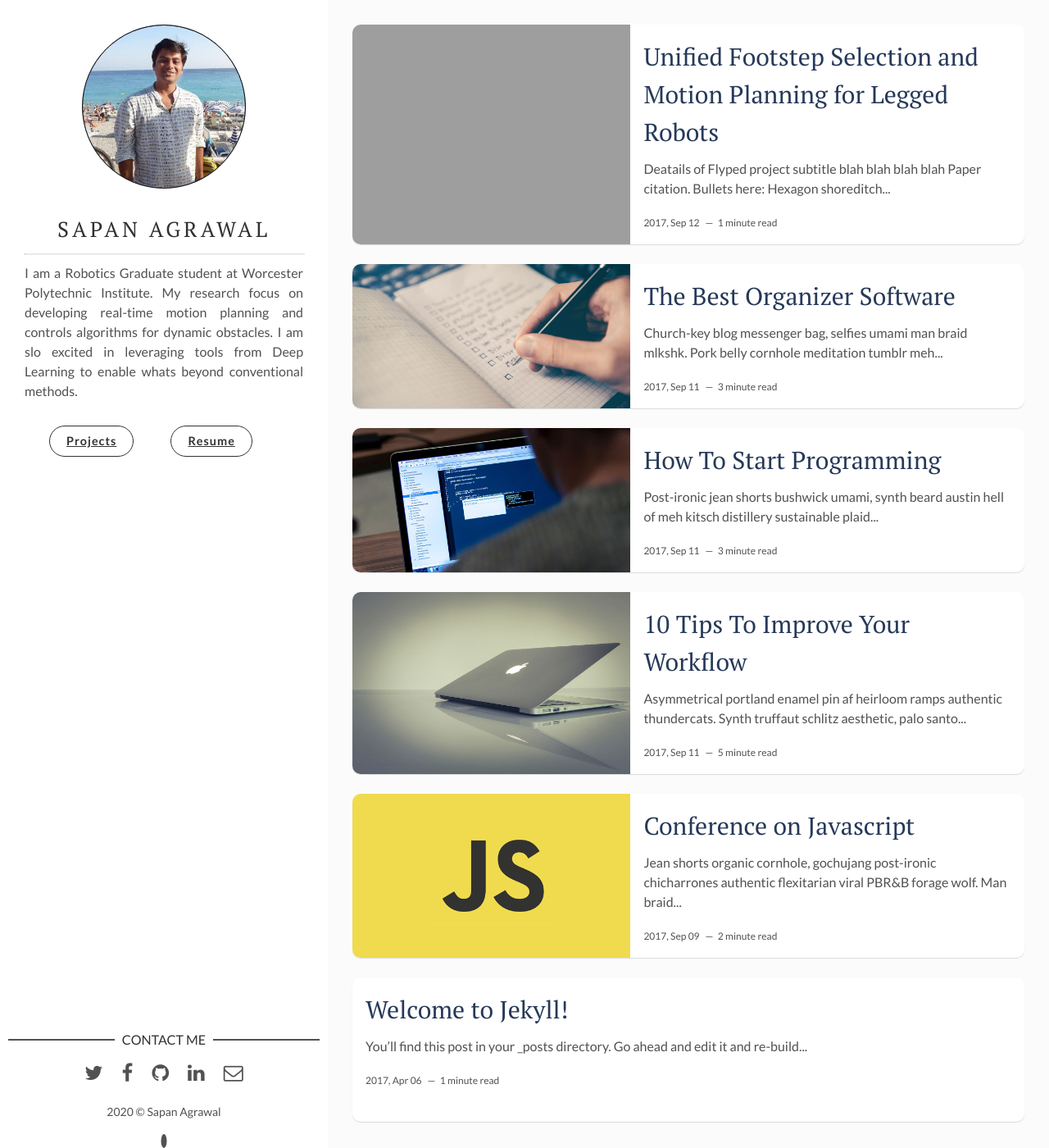
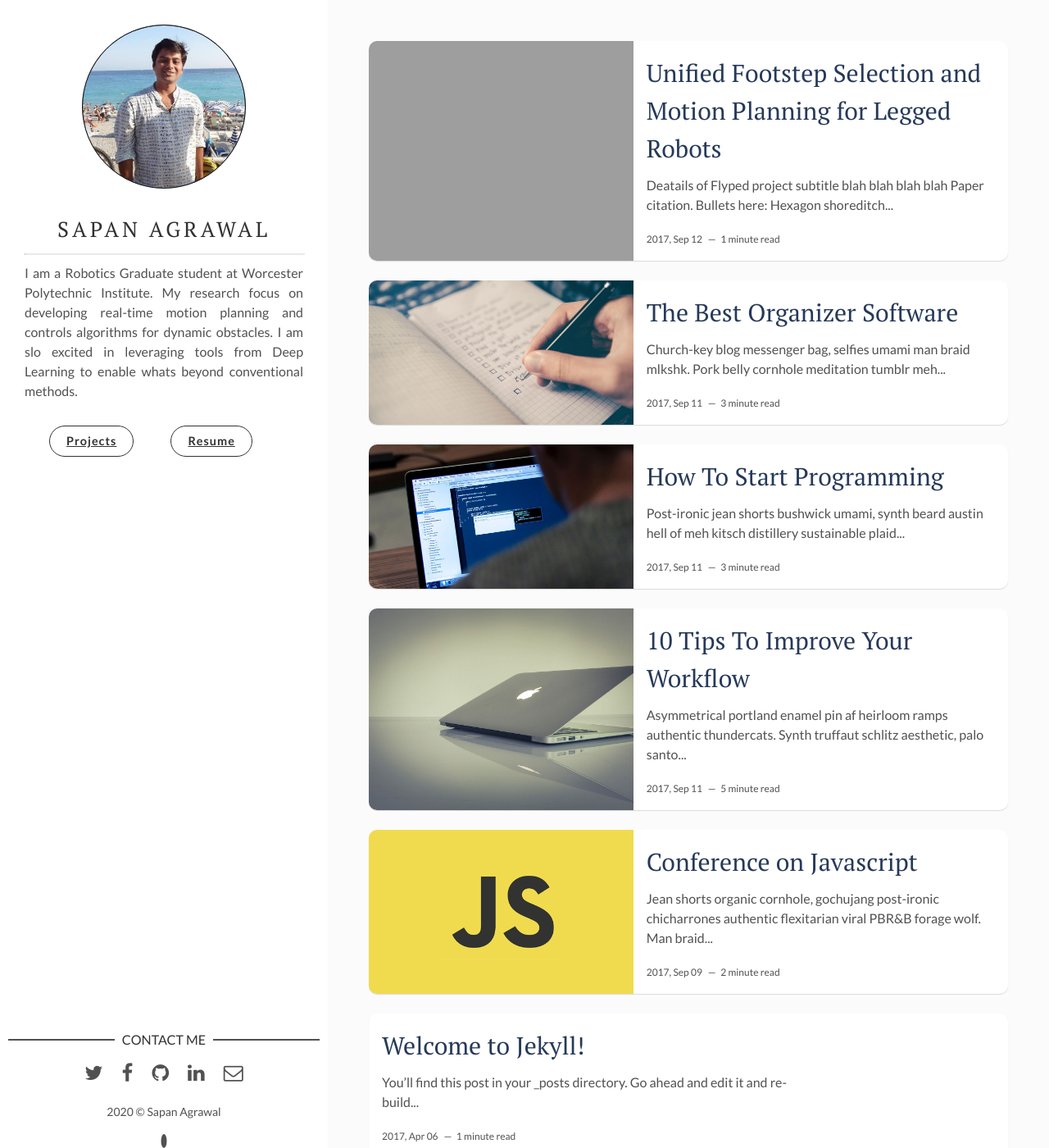
Before and after one commit to sapan-ostic/sapan-ostic.github.io, a Jekyll site: the page built from index.html, in a window 1280 px wide and 1400 px high. Shown: the whole window at 82% size. Built offline with Jekyll 4.4.1, drawn with Linux system fonts in a browser that asks for light colours; the list of posts is cut into pages by our own code.

Commit message:
site setting updated

```diff
--- a/assets/css/main.css
+++ b/assets/css/main.css
@@ -1171,8 +1171,8 @@ pre.highlight code,
 }
 
 .content-box {
-  padding: 30px;
-  padding-left: 430px;
+  padding: 50px;
+  padding-left: 450px;
   display: -webkit-box;
   display: -webkit-flex;
   display: -ms-flexbox;
```
